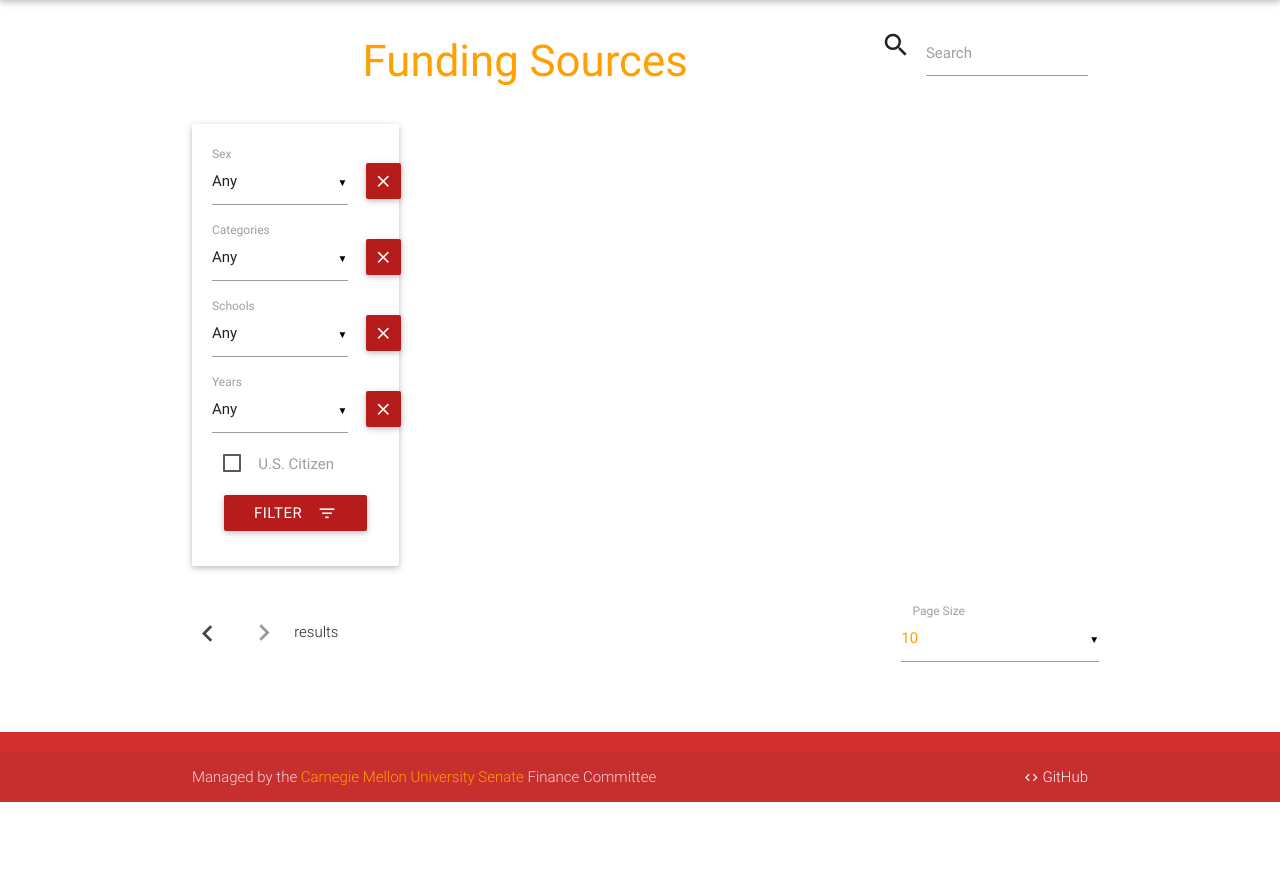
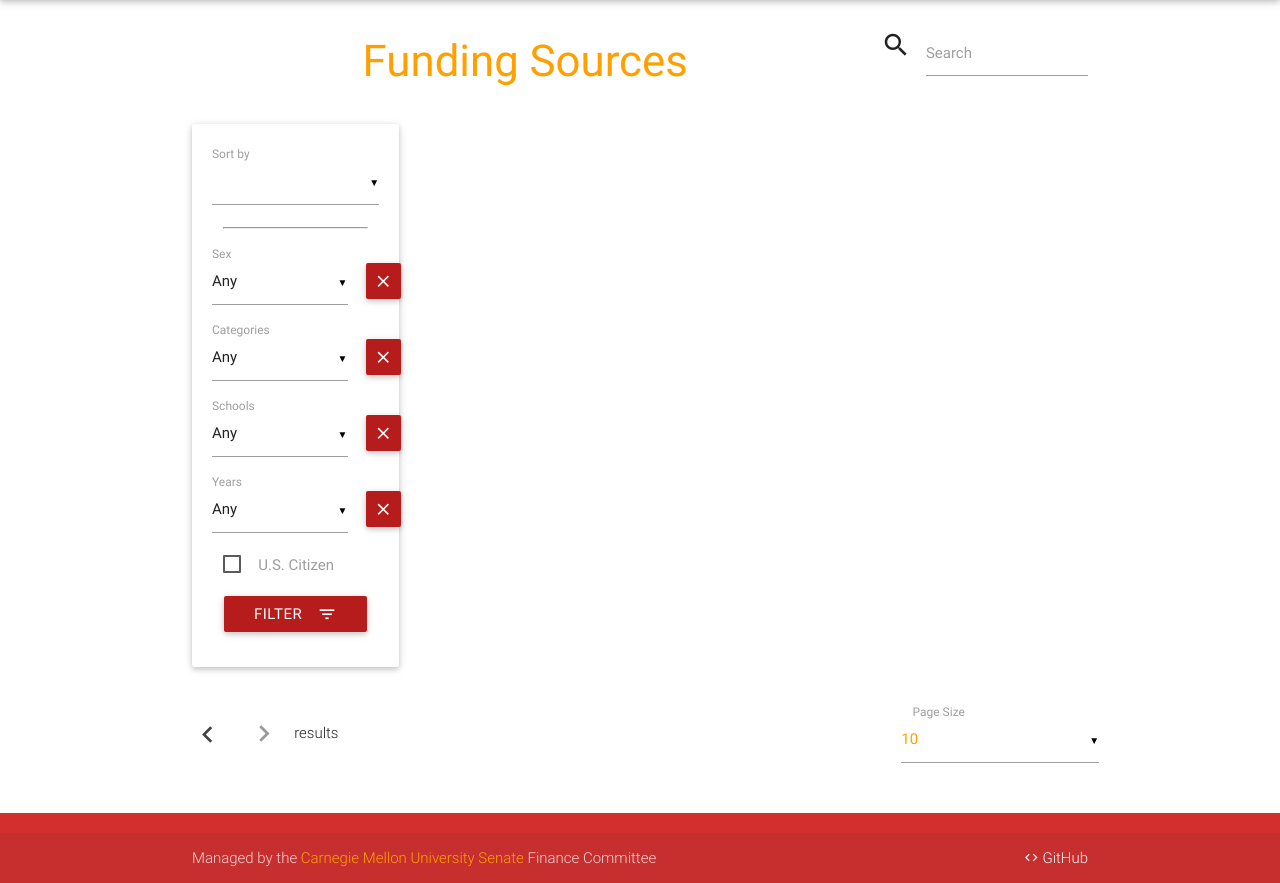
Before and after one commit to CMU-Senate/Funding-at-CMU, a Python web app: template templates/browse.html in a window 1280 px wide. Shown: the part 64-947 px from the top of the page. Before the commit the page ends 866 px from the top, so only its background shows below. Run offline with Jinja, Linux system fonts and the light colour scheme; the template is opened without the code that fills it, so the values that code supplies are empty.

Commit message:
Add sorting options

```diff
--- a/static/js/browse.js
+++ b/static/js/browse.js
@@ -24,4 +24,8 @@ $(document).ready(function () {
       $('select option', $(this).closest('div.row')).removeAttr('selected');
       $('select').material_select();
     });
+
+    $('select[name=sort_order]').change(function () {
+      $('div#filters form').submit();
+    });
 });
--- a/templates/browse.html
+++ b/templates/browse.html
@@ -20,6 +20,19 @@
       <div class="col m3">
         <div class="card-panel large" style="margin-top: .25rem;">
           <form>
+            <div class="row">
+              <div class="input-field col m12">
+                <select name="sort_order">
+                  {% for sort_option in sort_options %}
+                  <option value="{{sort_option[0]}}" {% if sort_option[0] == selected_sort_order %} selected {% endif %}>{{sort_option[1]}}</option>
+                  {% endfor %}
+                </select>
+                <label for="sort_order">Sort by</label>
+              </div>
+            </div>
+
+            <div class="row" style="padding-bottom: .5rem; padding-right: 1.5rem; padding-left: 1.5rem;"><hr></div>
+
             <input type="hidden" name="page_size" value="{{page_size}}">
             {% if q %}<input type="hidden" name="q" value="{{q}}">{% endif %}
 
@@ -167,7 +180,7 @@
         </ul>
       </div>
     </div>
-    <div class="row">
+    <div class="row" style="margin-bottom: 0;">
       <div class="left">
         <ul class="pagination center">
           <li {% if page == 0 %} class="disabled" {% else %} class="waves-effect" {% endif %}>
```
Also changed, not shown: app.py (+24 -3 lines).
